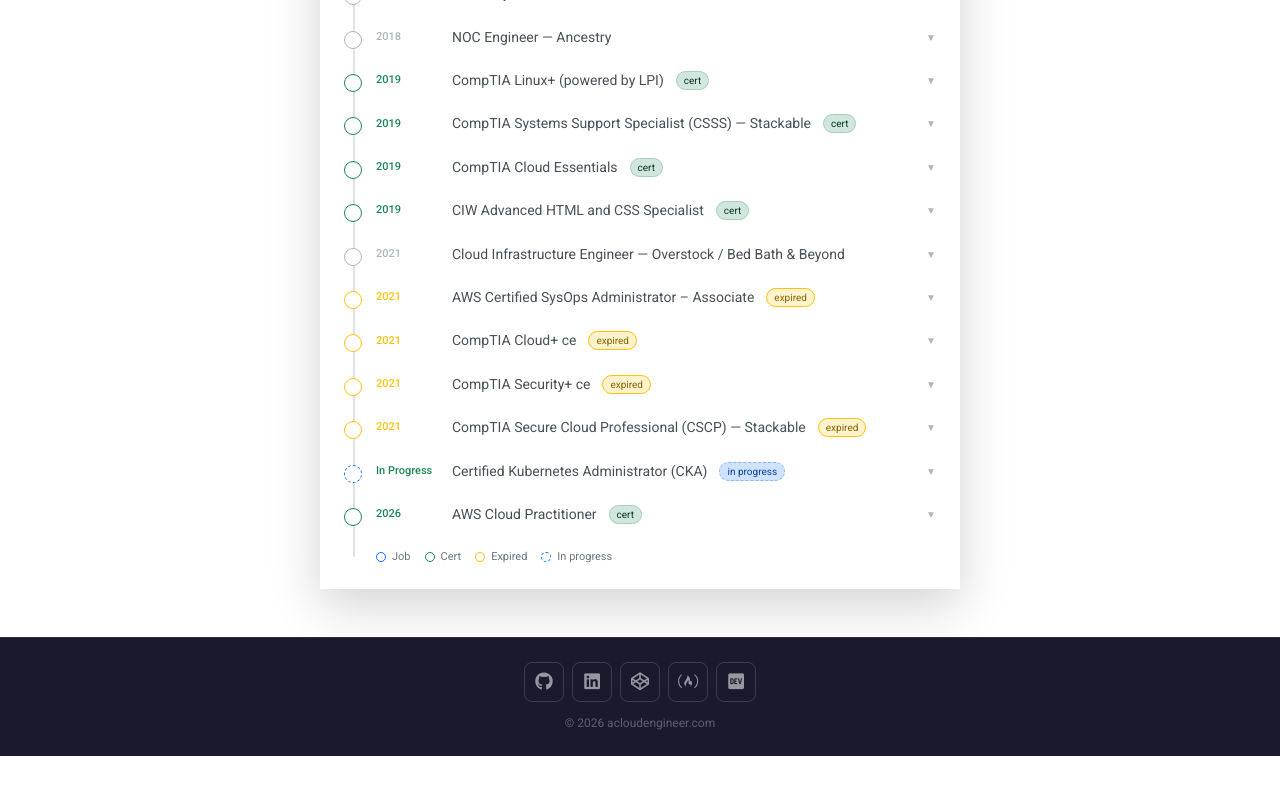
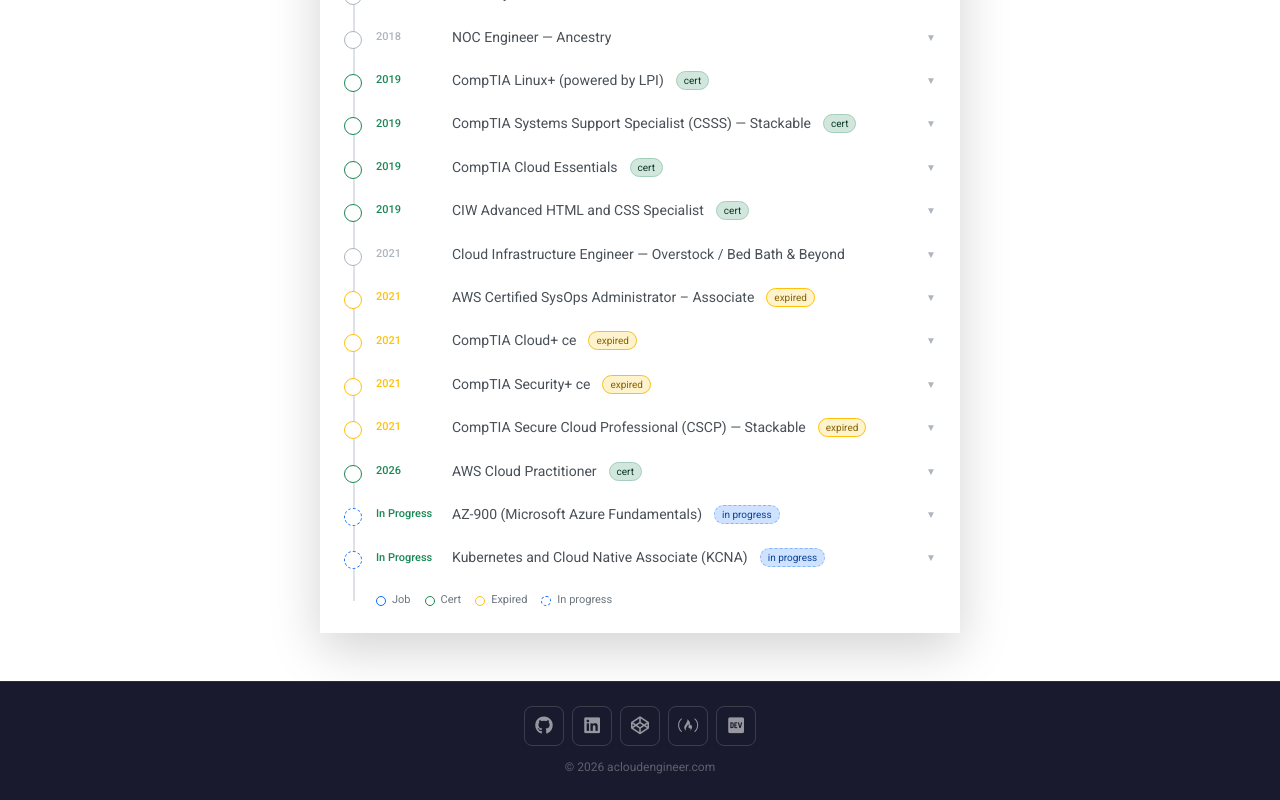
Before and after one commit to zemation/cloud-engineer-react, a React (Create React App) app: page /about in a window 1280 px wide. Shown: the part 1227-2027 px from the top of the page. Before the commit the page ends 1983 px from the top, so only its background shows below. Built offline with nearby package versions, Linux system fonts and the light colour scheme.

Commit message:
Updated milestones for current wip

```diff
--- a/src/components/About.js
+++ b/src/components/About.js
@@ -179,17 +179,24 @@
     desc: "Expired Jan 10, 2023.",
   },
   {
-    year: "In Progress",
-    type: "cert",
-    title: "Certified Kubernetes Administrator (CKA)",
-    status: "wip",
-    desc: "Currently studying for the CKA.",
-  },
-  {
     year: "2026",
     type: "cert",
     title: "AWS Cloud Practitioner",
     desc: "Issued May 13, 2026.",
+  },
+  {
+    year: "In Progress",
+    type: "cert",
+    title: "AZ-900 (Microsoft Azure Fundamentals)",
+    status: "wip",
+    desc: "Currently studying for AZ-900.",
+  },
+  {
+    year: "In Progress",
+    type: "cert",
+    title: "Kubernetes and Cloud Native Associate (KCNA)",
+    status: "wip",
+    desc: "Currently studying for the KCNA.",
   },
 ];
 
```
